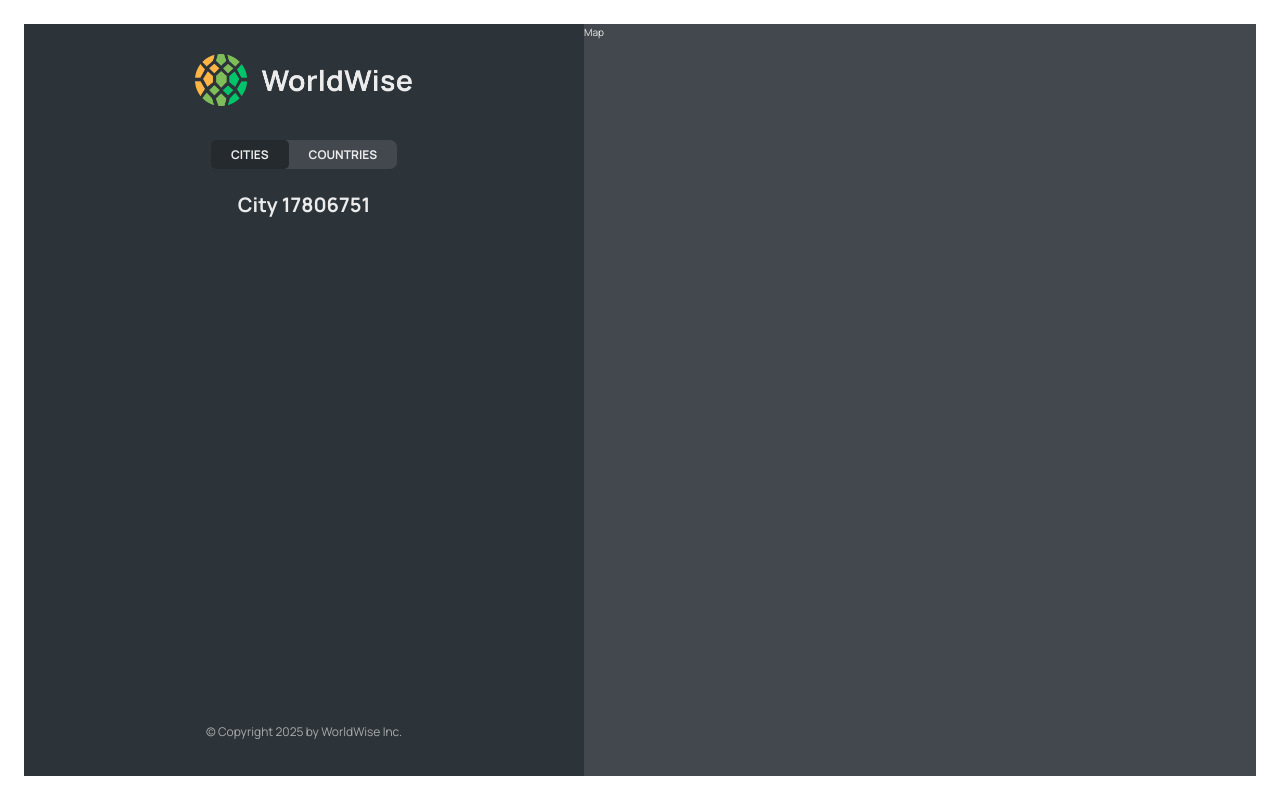
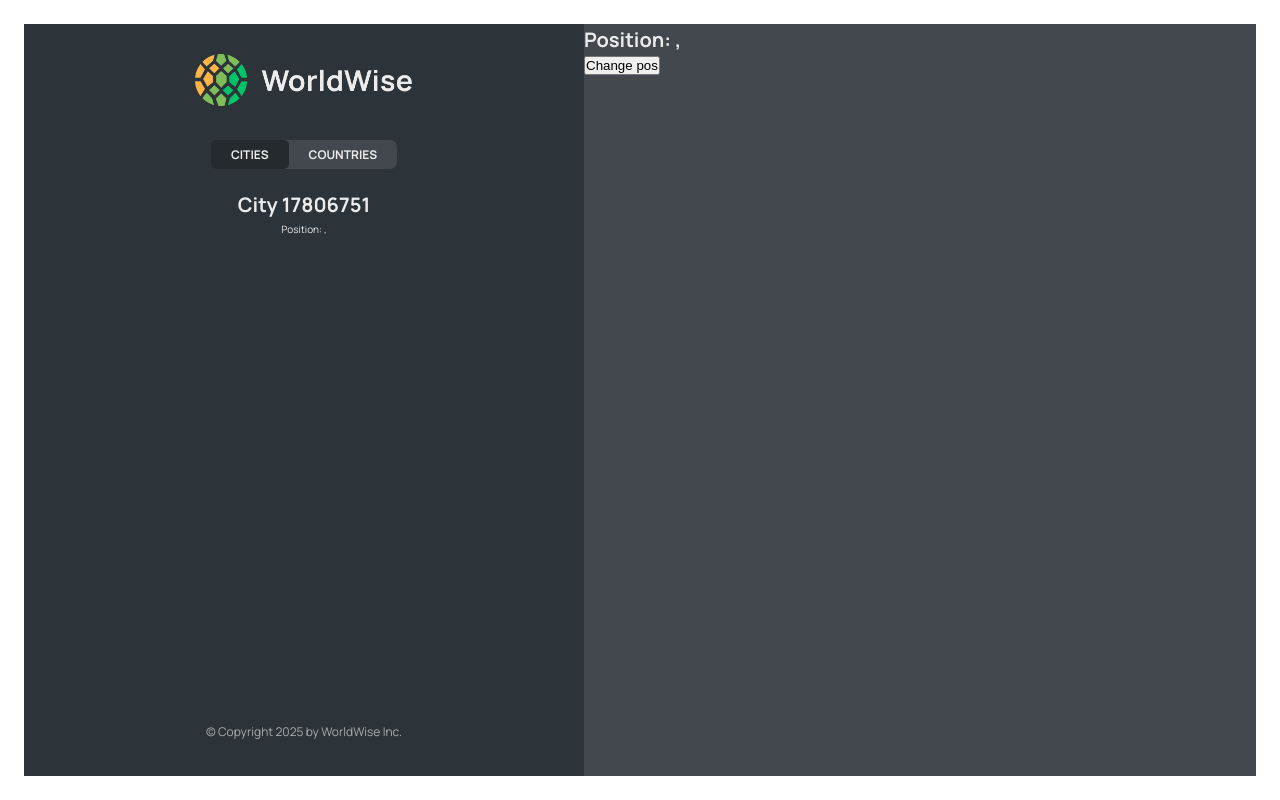
Before and after one commit to AhmedSalman1/WorldWise, a React (Vite) app: page /app/cities/17806751 in a window 1280 px wide. Built offline with nearby package versions, Linux system fonts and the light colour scheme; data requests are answered from the project's data file; what country-flag-emoji-polyfill would draw is missing.

Commit message:
feat: reading and setting a query string

```diff
--- a/src/components/City.jsx
+++ b/src/components/City.jsx
@@ -1,4 +1,4 @@
-import { useParams } from 'react-router-dom'
+import { useParams, useSearchParams } from 'react-router-dom'
 import styles from './City.module.css'
 
 const formatDate = (date) =>
@@ -11,6 +11,9 @@
 
 function City() {
   const { id } = useParams()
+  const [searchParams, setSearchParams] = useSearchParams()
+  const lat = searchParams.get('lat')
+  const lng = searchParams.get('lng')
 
   // TEMP DATA
   const currentCity = {
@@ -22,7 +25,14 @@
 
   const { cityName, emoji, date, notes } = currentCity
 
-  return <h1>City {id}</h1>
+  return (
+    <>
+      <h1>City {id}</h1>
+      <p>
+        Position: {lat}, {lng}
+      </p>
+    </>
+  )
 
   // return (
   //   <div className={styles.city}>
--- a/src/components/CityItem.jsx
+++ b/src/components/CityItem.jsx
@@ -9,11 +9,14 @@
   }).format(new Date(date))
 
 function CityItem({ city }) {
-  const { cityName, emoji, date, id } = city
+  const { cityName, emoji, date, id, position } = city
 
   return (
     <li>
-      <Link className={styles.cityItem} to={`${id}`}>
+      <Link
+        className={styles.cityItem}
+        to={`${id}?lat=${position.lat}&lng=${position.lng}`}
+      >
         <span className={styles.emoji}>{emoji}</span>
         <h3 className={styles.name}>{cityName}</h3>
         <time className={styles.date}>({formatDate(date)})</time>
--- a/src/components/Map.jsx
+++ b/src/components/Map.jsx
@@ -1,7 +1,21 @@
+import { useSearchParams } from 'react-router-dom'
 import styles from './Map.module.css'
 
 function Map() {
-  return <div className={styles.mapContainer}>Map</div>
+  const [searchParams, setSearchParams] = useSearchParams()
+  const lat = searchParams.get('lat')
+  const lng = searchParams.get('lng')
+
+  return (
+    <div className={styles.mapContainer}>
+      <h1>
+        Position: {lat}, {lng}
+      </h1>
+      <button onClick={() => setSearchParams({ lat: 40.7128, lng: -74.006 })}>
+        Change pos
+      </button>
+    </div>
+  )
 }
 
 export default Map
```
